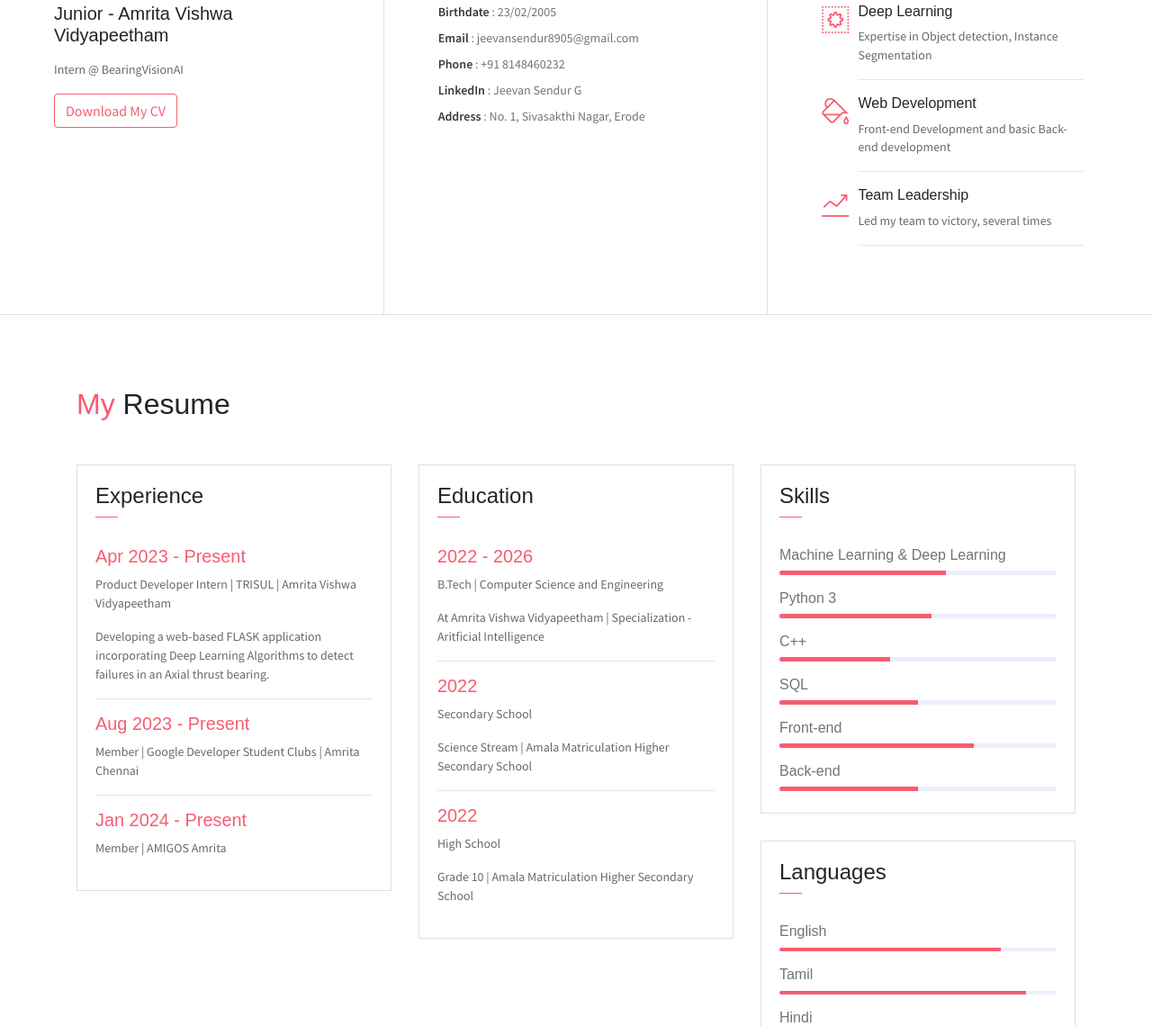
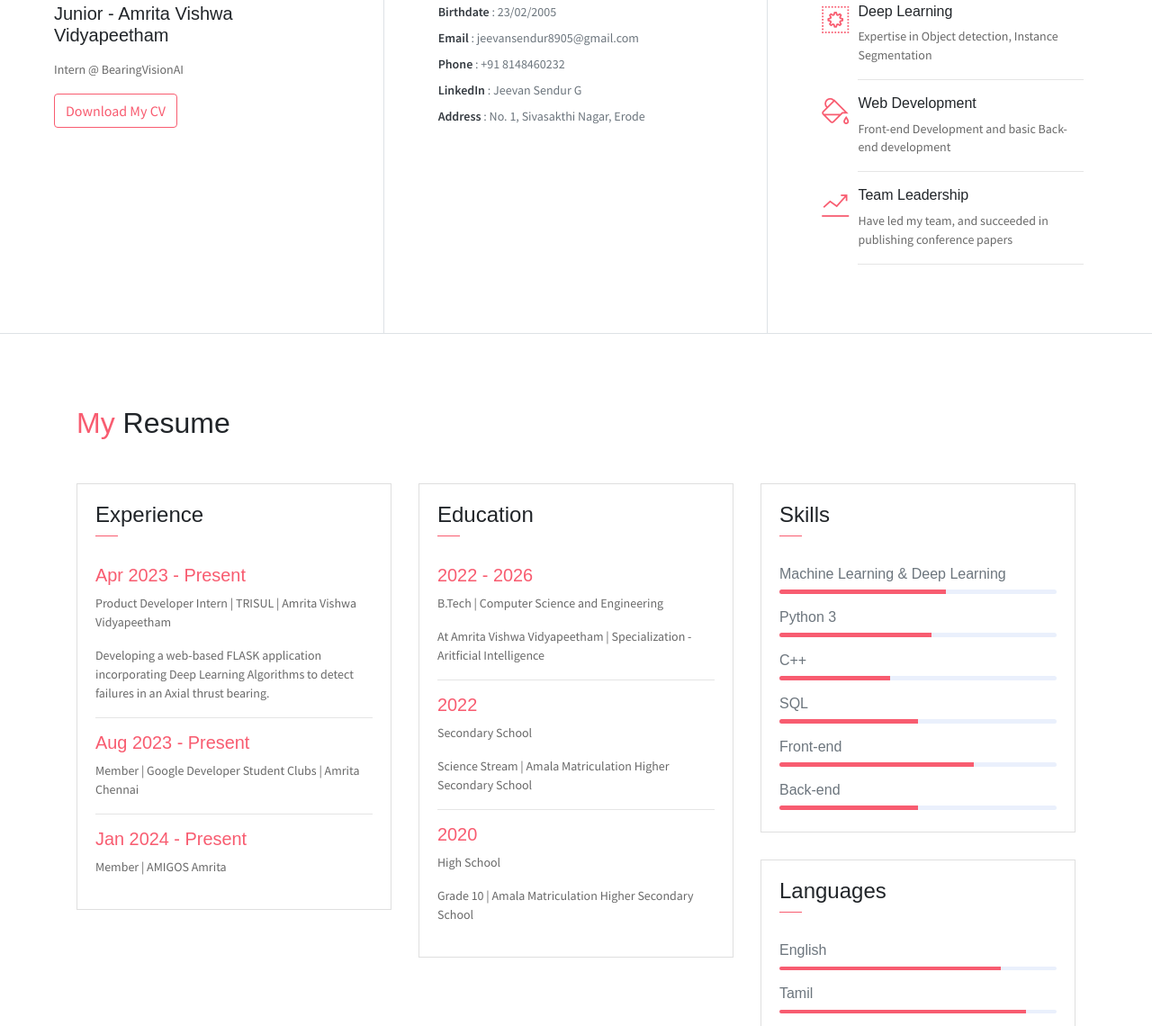
Before and after one commit to JeevanSendur-AI/jeevansendur-ai.github.io, a website: page index.html in a window 1280 px wide. Shown: the part 865-2005 px from the top of the page at 90% size. Drawn offline with Linux system fonts and the light colour scheme; some packages are replaced by stand-ins of ours; some icons are missing.

Commit message:
Update index.html

```diff
--- a/index.html
+++ b/index.html
@@ -102,7 +102,7 @@
                     <div class="col-1 text-danger pt-1"><i class="ti-stats-up icon-lg"></i></div>
                     <div class="col-10 ml-auto mr-3">
                         <h6>Team Leadership</h6>
-                        <p class="subtitle">Led my team to victory, several times</p>
+                        <p class="subtitle">Have led my team, and succeeded in publishing conference papers</p>
                         <hr>
                     </div>
                 </div>
@@ -158,7 +158,7 @@
                             <P>Secondary School</P>
                             <P class="subtitle">Science Stream | Amala Matriculation Higher Secondary School</P>
                             <hr>
-                            <h6 class="title text-danger">2022</h6>
+                            <h6 class="title text-danger">2020</h6>
                             <P>High School</P>
                             <P class="subtitle">Grade 10 | Amala Matriculation Higher Secondary School</P>
 
```
